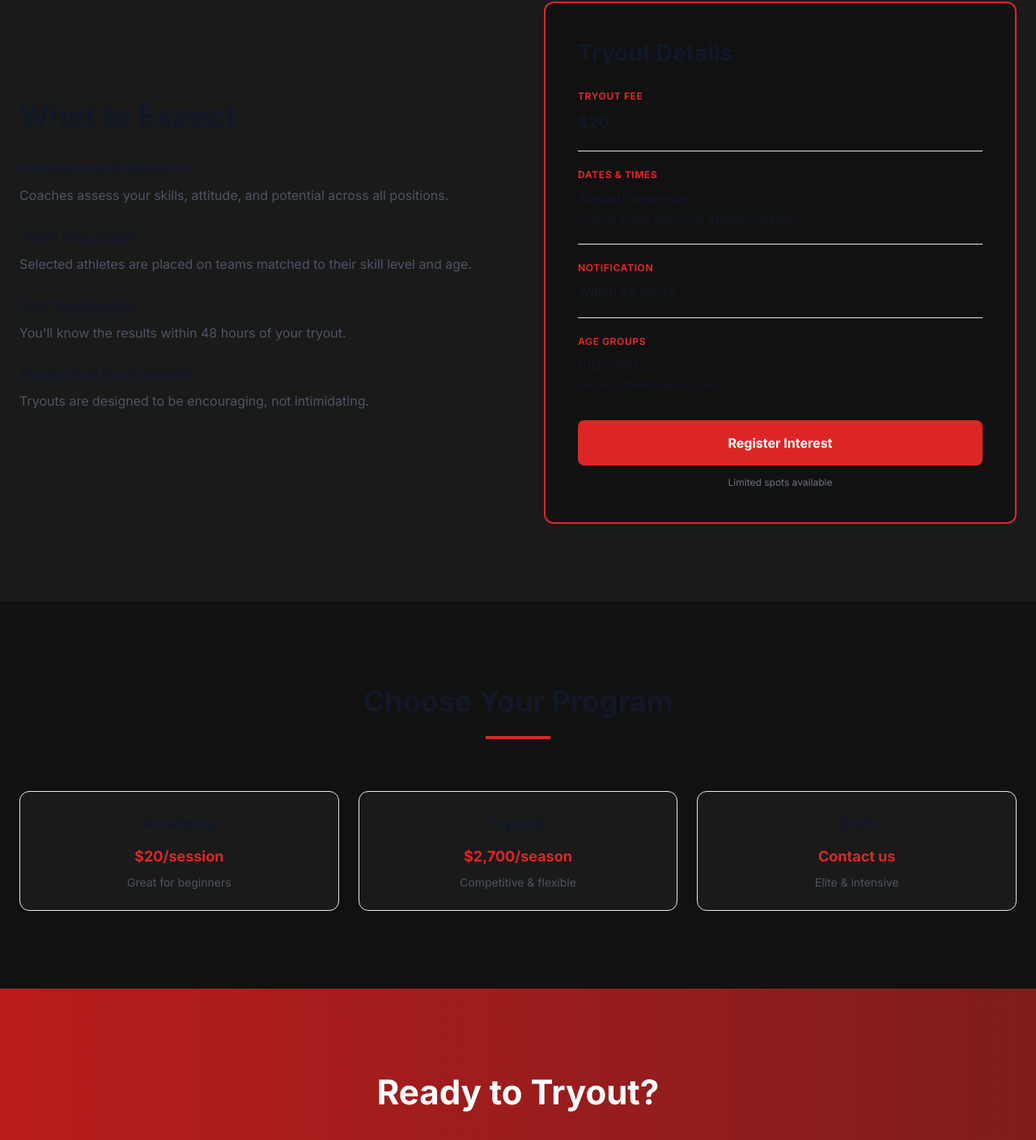
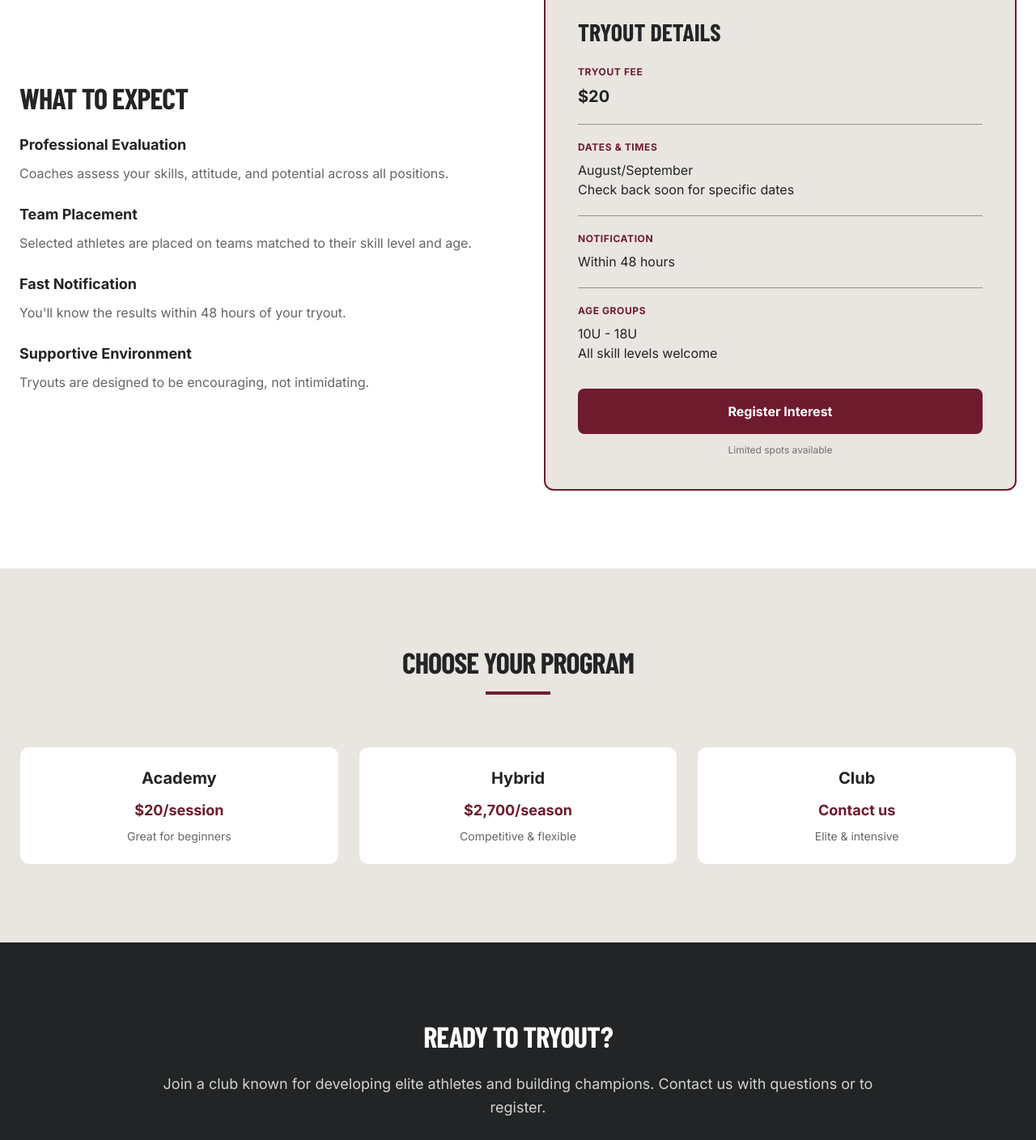
Before and after one commit to jcsanchez0216/angels-volleyball-website, a React (Create React App) app: page /tryouts in a window 1280 px wide. Shown: the part 494-1902 px from the top of the page at 81% size. Built offline with nearby package versions, Linux system fonts and the light colour scheme; a web font is replaced by a local one.

Commit message:
Rebuild Tryouts page with brand tokens
Replaced inline styles with Tailwind classes using established brand token system. Updated to use data arrays for expectations and program summary.

```diff
--- a/src/pages/Tryouts.js
+++ b/src/pages/Tryouts.js
@@ -1,87 +1,97 @@
 import React from 'react';
+
+const expectations = [
+  { title: 'Professional Evaluation', desc: 'Coaches assess your skills, attitude, and potential across all positions.' },
+  { title: 'Team Placement', desc: 'Selected athletes are placed on teams matched to their skill level and age.' },
+  { title: 'Fast Notification', desc: "You'll know the results within 48 hours of your tryout." },
+  { title: 'Supportive Environment', desc: 'Tryouts are designed to be encouraging, not intimidating.' },
+];
+
+const programSummary = [
+  { name: 'Academy', price: '$20/session', desc: 'Great for beginners' },
+  { name: 'Hybrid', price: '$2,700/season', desc: 'Competitive & flexible' },
+  { name: 'Club', price: 'Contact us', desc: 'Elite & intensive' },
+];
 
 export default function Tryouts() {
   return (
-    <div style={{paddingTop: '80px', backgroundColor: '#1a1a1a'}}>
-      <section style={{paddingTop: '96px', paddingBottom: '64px', padding: '96px 24px 64px 24px', background: 'linear-gradient(90deg, #b91c1c, #7f1d1d)', color: '#ffffff'}}>
-        <div style={{maxWidth: '80rem', margin: '0 auto', textAlign: 'center'}}>
-          <h1 style={{fontSize: '48px', fontWeight: 'bold', marginBottom: '24px'}}>2026 Tryouts</h1>
-          <p style={{fontSize: '20px', lineHeight: '1.6', maxWidth: '768px', margin: '0 auto', color: '#fee2e2'}}>Are you ready to join the Angels family? Tryouts are coming soon. Limited spots available for all age groups and program levels.</p>
+    <div className="pt-20 bg-paper">
+      <section className="pt-24 pb-16 px-6 bg-ink text-center">
+        <div className="max-w-7xl mx-auto">
+          <h1 className="font-display text-5xl font-bold text-white mb-6 uppercase tracking-tight">2026 Tryouts</h1>
+          <p className="text-xl text-white/80 max-w-2xl mx-auto leading-relaxed">
+            Are you ready to join the Angels family? Tryouts are coming soon. Limited spots available for all age groups and program levels.
+          </p>
         </div>
       </section>
 
-      <section style={{paddingTop: '96px', paddingBottom: '96px', padding: '96px 24px', backgroundColor: '#1a1a1a'}}>
-        <div style={{maxWidth: '80rem', margin: '0 auto'}}>
-          <div style={{display: 'grid', gridTemplateColumns: '1fr 1fr', gap: '64px', alignItems: 'center'}}>
+      <section className="py-24 px-6 bg-paper">
+        <div className="max-w-7xl mx-auto grid grid-cols-1 md:grid-cols-2 gap-16 items-center">
           <div>
-              <h2 style={{fontSize: '36px', fontWeight: 'bold', color: '#111827', marginBottom: '24px'}}>What to Expect</h2>
-              <div style={{space: '24px'}}>
-                {[
-                  { title: 'Professional Evaluation', desc: 'Coaches assess your skills, attitude, and potential across all positions.' },
-                  { title: 'Team Placement', desc: 'Selected athletes are placed on teams matched to their skill level and age.' },
-                  { title: 'Fast Notification', desc: 'You\'ll know the results within 48 hours of your tryout.' },
-                  { title: 'Supportive Environment', desc: 'Tryouts are designed to be encouraging, not intimidating.' }
-                ].map((item, i) => (
-                  <div key={i} style={{marginBottom: '24px'}}>
-                    <h3 style={{fontSize: '18px', fontWeight: 'bold', color: '#111827', marginBottom: '8px'}}>{item.title}</h3>
-                    <p style={{color: '#4b5563', lineHeight: '1.6'}}>{item.desc}</p>
+            <h2 className="font-display text-4xl font-bold text-ink mb-6 uppercase tracking-tight">What to Expect</h2>
+            <div className="space-y-6">
+              {expectations.map((item, i) => (
+                <div key={i}>
+                  <h3 className="text-lg font-bold text-ink mb-2">{item.title}</h3>
+                  <p className="text-ink/70 leading-relaxed">{item.desc}</p>
                 </div>
               ))}
             </div>
           </div>
 
-            <div style={{backgroundColor: '#111111', padding: '40px', borderRadius: '12px', border: '2px solid #dc2626'}}>
-              <h3 style={{fontSize: '28px', fontWeight: 'bold', color: '#111827', marginBottom: '24px'}}>Tryout Details</h3>
-              <div style={{space: '16px'}}>
-                <div style={{marginBottom: '20px', paddingBottom: '20px', borderBottom: '1px solid #e5e7eb'}}>
-                  <p style={{fontSize: '12px', fontWeight: 'bold', color: '#dc2626', textTransform: 'uppercase', marginBottom: '8px', letterSpacing: '0.05em'}}>Tryout Fee</p>
-                  <p style={{fontSize: '20px', fontWeight: 'bold', color: '#111827'}}>$20</p>
+          <div className="bg-taupe-light rounded-xl p-10 border-2 border-maroon">
+            <h3 className="font-display text-3xl font-bold text-ink mb-6 uppercase">Tryout Details</h3>
+            <div className="space-y-5">
+              <div className="pb-5 border-b border-taupe">
+                <p className="text-xs font-bold text-maroon uppercase tracking-wider mb-2">Tryout Fee</p>
+                <p className="text-xl font-bold text-ink">$20</p>
               </div>
-                <div style={{marginBottom: '20px', paddingBottom: '20px', borderBottom: '1px solid #e5e7eb'}}>
-                  <p style={{fontSize: '12px', fontWeight: 'bold', color: '#dc2626', textTransform: 'uppercase', marginBottom: '8px', letterSpacing: '0.05em'}}>Dates & Times</p>
-                  <p style={{fontSize: '16px', color: '#111827'}}>August/September<br/>Check back soon for specific dates</p>
+              <div className="pb-5 border-b border-taupe">
+                <p className="text-xs font-bold text-maroon uppercase tracking-wider mb-2">Dates & Times</p>
+                <p className="text-ink">August/September<br />Check back soon for specific dates</p>
               </div>
-                <div style={{marginBottom: '20px', paddingBottom: '20px', borderBottom: '1px solid #e5e7eb'}}>
-                  <p style={{fontSize: '12px', fontWeight: 'bold', color: '#dc2626', textTransform: 'uppercase', marginBottom: '8px', letterSpacing: '0.05em'}}>Notification</p>
-                  <p style={{fontSize: '16px', color: '#111827'}}>Within 48 hours</p>
+              <div className="pb-5 border-b border-taupe">
+                <p className="text-xs font-bold text-maroon uppercase tracking-wider mb-2">Notification</p>
+                <p className="text-ink">Within 48 hours</p>
               </div>
               <div>
-                  <p style={{fontSize: '12px', fontWeight: 'bold', color: '#dc2626', textTransform: 'uppercase', marginBottom: '8px', letterSpacing: '0.05em'}}>Age Groups</p>
-                  <p style={{fontSize: '16px', color: '#111827'}}>10U - 18U<br/>All skill levels welcome</p>
+                <p className="text-xs font-bold text-maroon uppercase tracking-wider mb-2">Age Groups</p>
+                <p className="text-ink">10U - 18U<br />All skill levels welcome</p>
               </div>
             </div>
-              <button style={{width: '100%', backgroundColor: '#dc2626', color: '#ffffff', padding: '16px', fontWeight: 'bold', borderRadius: '8px', border: 'none', cursor: 'pointer', fontSize: '16px', marginTop: '32px'}}>Register Interest</button>
-              <p style={{color: '#6b7280', fontSize: '12px', textAlign: 'center', marginTop: '12px'}}>Limited spots available</p>
-            </div>
+            <button className="w-full bg-maroon hover:bg-maroon-dark text-white font-bold py-4 rounded-lg mt-8 transition-colors">
+              Register Interest
+            </button>
+            <p className="text-ink/60 text-xs text-center mt-3">Limited spots available</p>
           </div>
         </div>
       </section>
 
-      <section style={{paddingTop: '96px', paddingBottom: '96px', padding: '96px 24px', backgroundColor: '#111111'}}>
-        <div style={{maxWidth: '80rem', margin: '0 auto'}}>
-          <h2 style={{fontSize: '36px', fontWeight: 'bold', color: '#111827', marginBottom: '16px', textAlign: 'center'}}>Choose Your Program</h2>
-          <div style={{height: '4px', background: '#dc2626', width: '80px', margin: '0 auto 64px'}}></div>
-          <div style={{display: 'grid', gridTemplateColumns: 'repeat(auto-fit, minmax(280px, 1fr))', gap: '24px'}}>
-            {[
-              { name: 'Academy', price: '$20/session', desc: 'Great for beginners' },
-              { name: 'Hybrid', price: '$2,700/season', desc: 'Competitive & flexible' },
-              { name: 'Club', price: 'Contact us', desc: 'Elite & intensive' }
-            ].map((prog, i) => (
-              <div key={i} style={{backgroundColor: '#1a1a1a', padding: '24px', borderRadius: '12px', border: '1px solid #e5e7eb', textAlign: 'center'}}>
-                <h3 style={{fontSize: '20px', fontWeight: 'bold', color: '#111827', marginBottom: '12px'}}>{prog.name}</h3>
-                <p style={{fontSize: '18px', fontWeight: 'bold', color: '#dc2626', marginBottom: '8px'}}>{prog.price}</p>
-                <p style={{color: '#4b5563', fontSize: '14px'}}>{prog.desc}</p>
+      <section className="py-24 px-6 bg-taupe-light">
+        <div className="max-w-7xl mx-auto">
+          <h2 className="font-display text-4xl font-bold text-ink mb-4 text-center uppercase tracking-tight">Choose Your Program</h2>
+          <div className="h-1 w-20 bg-maroon mx-auto mb-16" />
+          <div className="grid grid-cols-1 md:grid-cols-3 gap-6">
+            {programSummary.map((prog, i) => (
+              <div key={i} className="bg-white border border-taupe-light rounded-xl p-6 text-center">
+                <h3 className="text-xl font-bold text-ink mb-3">{prog.name}</h3>
+                <p className="text-lg font-bold text-maroon mb-2">{prog.price}</p>
+                <p className="text-ink/70 text-sm">{prog.desc}</p>
               </div>
             ))}
           </div>
         </div>
       </section>
 
-      <section style={{paddingTop: '96px', paddingBottom: '96px', padding: '96px 24px', background: 'linear-gradient(90deg, #b91c1c, #7f1d1d)', color: '#ffffff', textAlign: 'center'}}>
-        <div style={{maxWidth: '64rem', margin: '0 auto'}}>
-          <h2 style={{fontSize: '42px', fontWeight: 'bold', marginBottom: '24px'}}>Ready to Tryout?</h2>
-          <p style={{fontSize: '18px', lineHeight: '1.6', marginBottom: '32px', color: '#fee2e2'}}>Join a club known for developing elite athletes and building champions. Contact us with questions or to register.</p>
-          <button style={{backgroundColor: '#1a1a1a', color: '#b91c1c', padding: '16px 48px', fontWeight: 'bold', borderRadius: '8px', border: 'none', cursor: 'pointer', fontSize: '16px'}}>Contact Us</button>
+      <section className="py-24 px-6 bg-ink text-center">
+        <div className="max-w-4xl mx-auto">
+          <h2 className="font-display text-4xl font-bold text-white mb-6 uppercase tracking-tight">Ready to Tryout?</h2>
+          <p className="text-lg text-white/80 leading-relaxed mb-8">
+            Join a club known for developing elite athletes and building champions. Contact us with questions or to register.
+          </p>
+          <button className="bg-maroon hover:bg-maroon-dark text-white font-bold px-12 py-4 rounded-lg transition-colors">
+            Contact Us
+          </button>
         </div>
       </section>
     </div>
```
Lines whose indentation alone changed are shown as unchanged.
